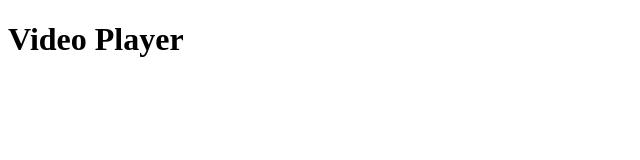
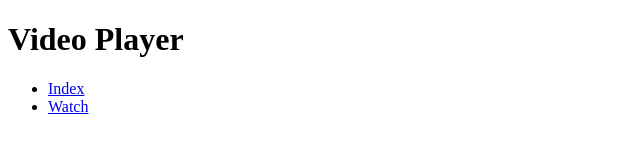
Before and after one commit to dneimke/laughNG, a plain HTML site: page index.html in a window 1280 px wide. Shown: the whole page, without its empty margins (0-640 px from the left). Drawn offline with nearby package versions, Linux system fonts and the light colour scheme.

Commit message:
Added navigation to test routing

```diff
--- a/index.html
+++ b/index.html
@@ -5,6 +5,11 @@
   </head>
   <body>
     <h1>Video Player</h1>
+
+    <ul class="menu">
+      <li><a href="#/">Index</a></li>
+      <li><a href="#/watch">Watch</a></li>
+    </ul>
 
     <div ng-view></div>
 
```
